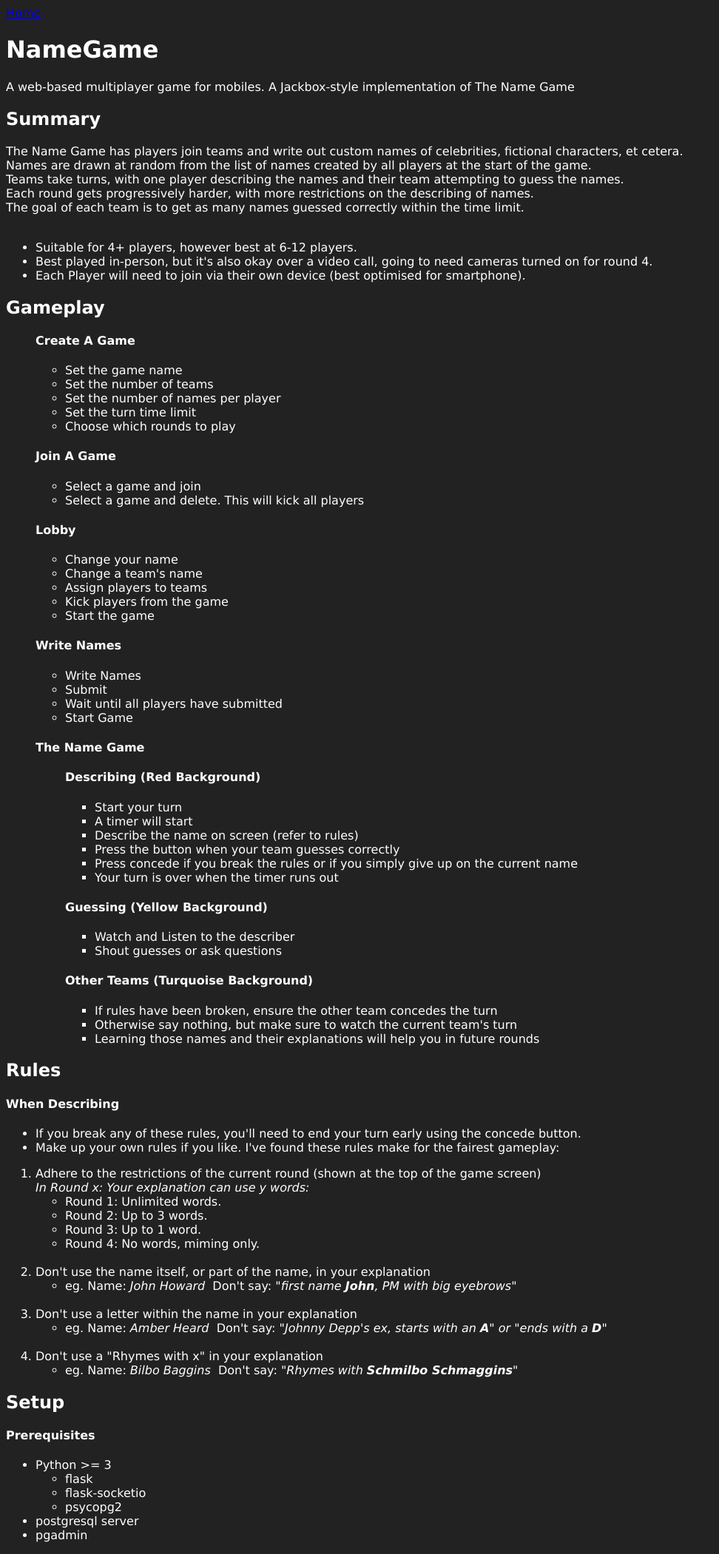
After one commit to tomsembl/NameGame, a Flask app: template templates/readme.html in a window 1280 px wide. The commit adds this page. Shown: the whole page at 74% size, without its empty margins (0-972 px from the left). Run offline with Flask 2, Linux system fonts and the light colour scheme; the template is opened without the code that fills it, so the values that code supplies are empty; some libraries are stand-ins or nearby versions.

Commit message:
Add files via upload

```diff
--- a/templates/homepage.html
+++ b/templates/homepage.html
@@ -14,4 +14,5 @@
         <button class="button1" onclick="location.href='create_game';">Create Game</button>
         <button class="button1" onclick="location.href='join_game';">Join Game</button>
     </body>
+    <a href="{{ url_for('readme') }}">Readme</a>
 </html>
--- /dev/null
+++ b/templates/readme.html
@@ -0,0 +1,132 @@
+<head>
+    <style>body {font-family: 'verdana'; background-color: rgb(34, 34, 34); color: white;}</style>
+</head>
+<body>
+<a href="{{ url_for('homepage') }}">Home</a>
+<h1> NameGame</h1>
+<p>A web-based multiplayer game for mobiles. A Jackbox-style implementation of The Name Game</p>
+
+<h2>
+  Summary
+</h2>
+<p>
+  The Name Game has players join teams and write out custom names of celebrities, fictional characters, et cetera.<br>
+  Names are drawn at random from the list of names created by all players at the start of the game.<br>
+  Teams take turns, with one player describing the names and their team attempting to guess the names.<br>
+  Each round gets progressively harder, with more restrictions on the describing of names.<br>
+  The goal of each team is to get as many names guessed correctly within the time limit.<br>
+  <br>
+  <ul>
+    <li>Suitable for 4+ players, however best at 6-12 players.</li>
+    <li>Best played in-person, but it's also okay over a video call, going to need cameras turned on for round 4.</li>
+    <li>Each Player will need to join via their own device (best optimised for smartphone).</li>
+  </ul>
+</p>
+
+<h2>
+  Gameplay
+</h2>
+<ol>
+  <h4>Create A Game</h4>
+  <ul>
+    <li>Set the game name</li>
+    <li>Set the number of teams</li>
+    <li>Set the number of names per player</li>
+    <li>Set the turn time limit</li>
+    <li>Choose which rounds to play</li>
+  </ul>
+  <h4>Join A Game</h4>
+  <ul>
+    <li>Select a game and join</li>
+    <li>Select a game and delete. This will kick all players</li>
+  </ul>
+  <h4>Lobby</h4>
+  <ul>
+    <li>Change your name</li>
+    <li>Change a team's name</li>
+    <li>Assign players to teams</li>
+    <li>Kick players from the game</li>
+    <li>Start the game</li>
+  </ul>
+  <h4>Write Names</h4>
+    <ul>
+      <li>Write Names</li>
+      <li>Submit</li>
+      <li>Wait until all players have submitted</li>
+      <li>Start Game</li>
+    </ul>
+   <h4>The Name Game</h4>
+    <ul>
+      <h4>Describing (Red Background)</h4>
+        <ul>
+          <li>Start your turn</li>
+          <li>A timer will start</li>
+          <li>Describe the name on screen (refer to rules)</li>
+          <li>Press the button when your team guesses correctly</li>
+          <li>Press concede if you break the rules or if you simply give up on the current name</li>
+          <li>Your turn is over when the timer runs out</li>
+        </ul>
+      <h4>Guessing (Yellow Background)</h4>
+        <ul>
+          <li>Watch and Listen to the describer</li>
+          <li>Shout guesses or ask questions</li>
+        </ul>
+      <h4>Other Teams (Turquoise Background)</h4>
+        <ul>
+          <li>If rules have been broken, ensure the other team concedes the turn</li>
+          <li>Otherwise say nothing, but make sure to watch the current team's turn</li>
+          <li>Learning those names and their explanations will help you in future rounds</li>
+        </ul>
+    </ul>
+</ol>
+
+<h2>
+  Rules
+</h2>
+<h4>When Describing</h4>
+<p>
+  <ul>
+    <li>If you break any of these rules, you'll need to end your turn early using the concede button.</li>
+    <li>Make up your own rules if you like. I've found these rules make for the fairest gameplay:</li>
+  </ul>
+</p>
+<ol>
+  <li>Adhere to the restrictions of the current round (shown at the top of the game screen)<br>
+  <em>In Round x: Your explanation can use y words:</em></li>
+  <ul>
+    <li>Round 1: Unlimited words.</li>
+    <li>Round 2: Up to 3 words.</li>
+    <li>Round 3: Up to 1 word.</li>
+    <li>Round 4: No words, miming only.</li>
+  </ul>
+  <br>
+  <li>Don't use the name itself, or part of the name, in your explanation</li>
+  <ul>
+    <li>eg. Name: <em>John Howard</em>&nbsp; Don't say: <em>"first name <strong>John</strong>, PM with big eyebrows"</em></li>
+  </ul>
+  <br>
+  <li>Don't use a letter within the name in your explanation</li>
+  <ul>
+    <li>eg. Name: <em>Amber Heard</em>&nbsp; Don't say: <em>"Johnny Depp's ex, starts with an <strong>A</strong>" or "ends with a <strong>D</strong>"</em></li>
+  </ul>
+  <br>
+  <li>Don't use a "Rhymes with x" in your explanation</li>
+  <ul>
+    <li>eg. Name: <em>Bilbo Baggins</em>&nbsp; Don't say: <em>"Rhymes with <strong>Schmilbo Schmaggins</strong>"</em></li>
+  </ul>
+</ol>
+<h2>
+  Setup
+</h2>
+<h4>Prerequisites</h4>
+<ul>
+  <li>Python >= 3</li>
+  <ul>
+    <li>flask</li>
+    <li>flask-socketio</li>
+    <li>psycopg2</li>
+  </ul>
+  <li>postgresql server</li>
+  <li>pgadmin</li>
+</ul>
+</body>
```
